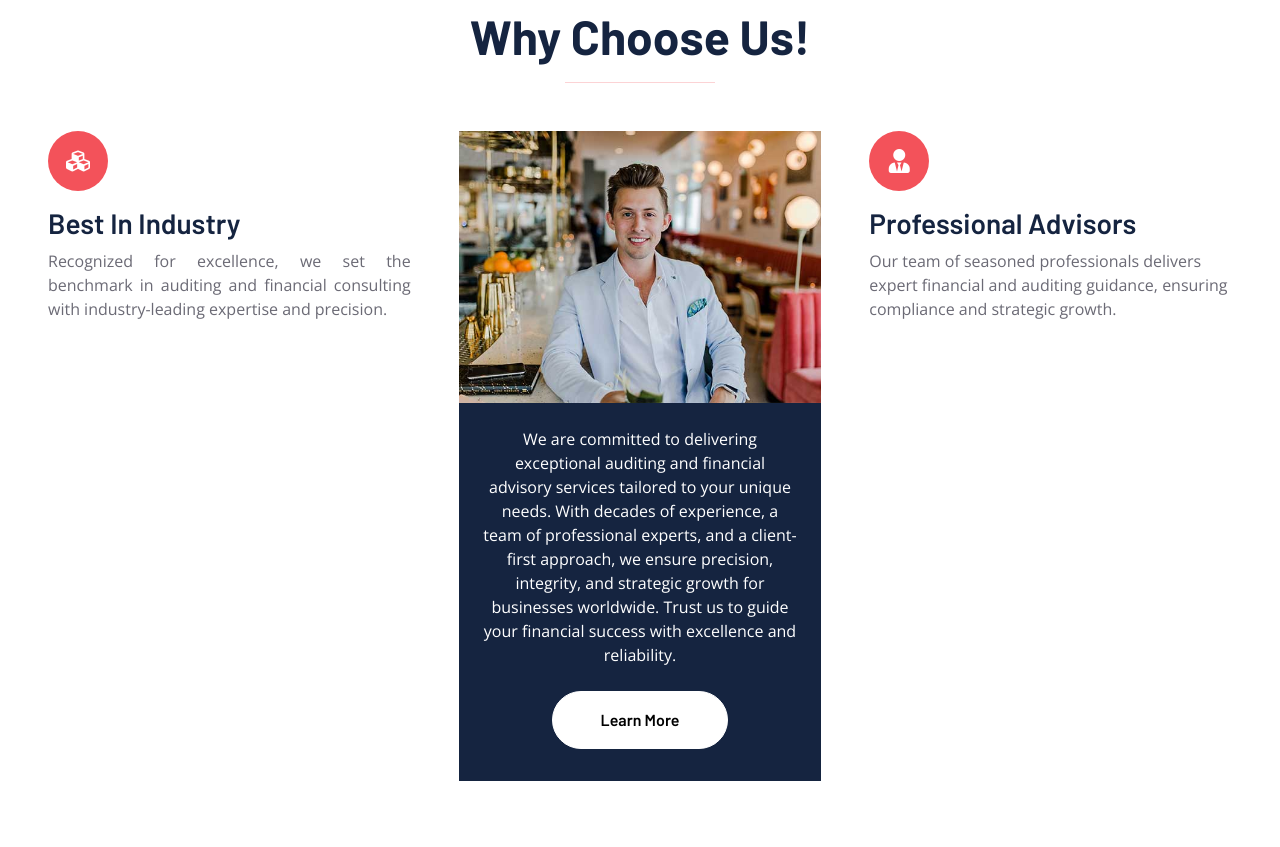
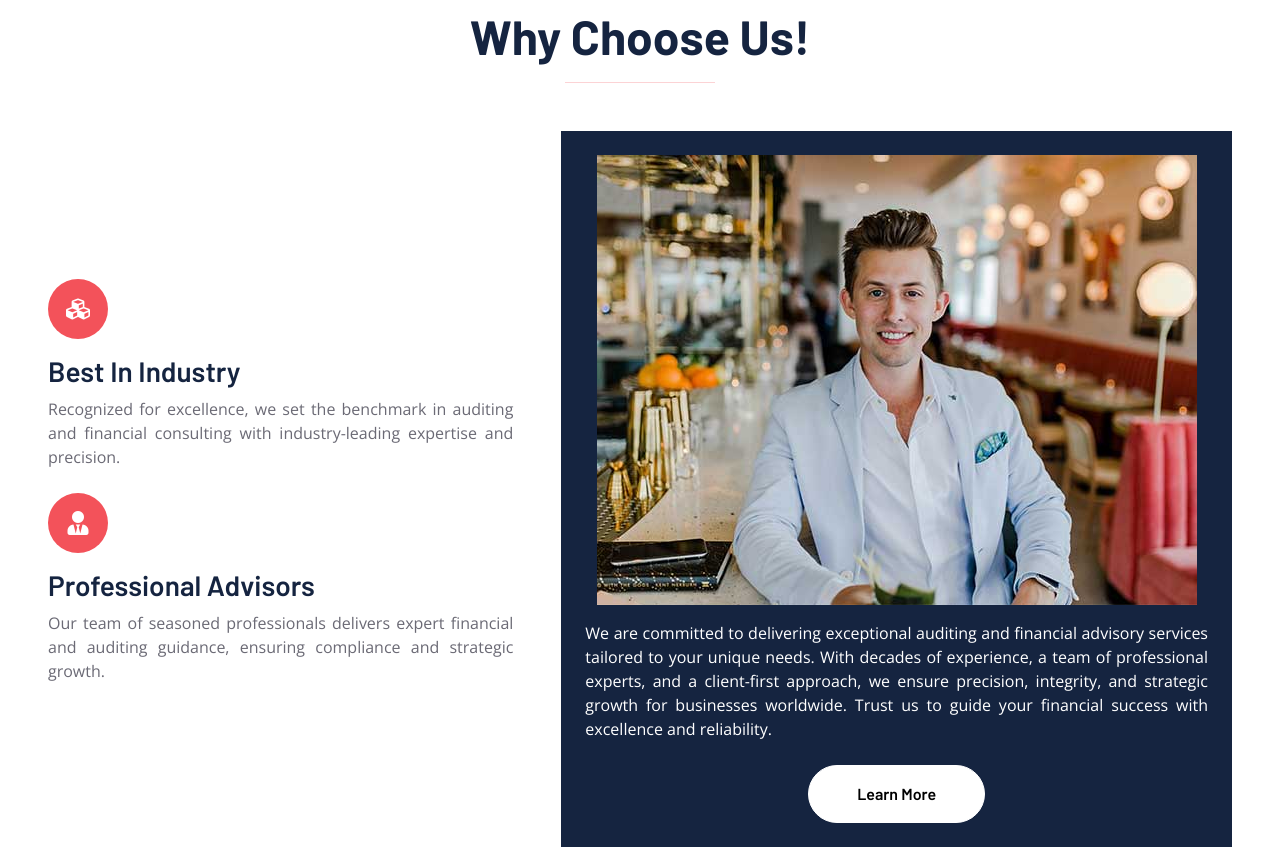
Before and after one commit to aamaudit/aamaudit.com, a plain HTML site: page index.html in a window 1280 px wide. Shown: the part 1780-2627 px from the top of the page. Drawn offline with nearby package versions, Linux system fonts and the light colour scheme.

Commit message:
Resolved merge conflicts

```diff
--- a/index.html
+++ b/index.html
@@ -177,41 +177,46 @@
 
 
     <!-- Features Start -->
+    <style>
+        .text-justify {
+            text-align: justify;
+        }
+    </style>
+
     <div class="container-fluid py-6 px-5">
         <div class="text-center mx-auto mb-5" style="max-width: 600px;">
             <h1 class="display-5 mb-0">Why Choose Us!</h1>
             <hr class="w-25 mx-auto bg-primary">
         </div>
-        <div class="row g-5">
-            <div class="col-lg-4">
-                <div class="row g-5">
-                    <div class="col-12">
+
+        <div class="row g-5 d-flex align-items-center">
+            <!-- Left Side: Best in Industry & Professional Advisors -->
+            <div class="col-lg-5">
+                <div class="mb-4">
                     <div class="bg-primary rounded-circle d-flex align-items-center justify-content-center mb-3" style="width: 60px; height: 60px;">
                         <i class="fa fa-cubes fs-4 text-white"></i>
                     </div>
                     <h3>Best In Industry</h3>
-                        <p class="mb-0 text-justify">Recognized for excellence, we set the benchmark in auditing and financial consulting with industry-leading expertise and precision.</p>
+                    <p class="text-justify">Recognized for excellence, we set the benchmark in auditing and financial consulting with industry-leading expertise and precision.</p>
                 </div>
-                </div>
-            </div>
-            <div class="col-lg-4">
-                <div class="d-block bg-dark h-100 text-center">
-                    <img class="img-fluid" src="img/feature.jpg" alt="">
-                    <div class="p-4">
-                        <p class="text-white mb-4">We are committed to delivering exceptional auditing and financial advisory services tailored to your unique needs. With decades of experience, a team of professional experts, and a client-first approach, we ensure precision, integrity, and strategic growth for businesses worldwide. Trust us to guide your financial success with excellence and reliability.</p>
-                        <a href="" class="btn btn-light py-md-3 px-md-5 rounded-pill mb-2">Learn More</a>
-                    </div>
-                </div>
-            </div>
-            <div class="col-lg-4">
-                <div class="row g-5">
-                    <div class="col-12">
+
+                <div>
                     <div class="bg-primary rounded-circle d-flex align-items-center justify-content-center mb-3" style="width: 60px; height: 60px;">
                         <i class="fa fa-user-tie fs-4 text-white"></i>
                     </div>
                     <h3>Professional Advisors</h3>
-                        <p class="mb-0">Our team of seasoned professionals delivers expert financial and auditing guidance, ensuring compliance and strategic growth.</p>
+                    <p class="text-justify">Our team of seasoned professionals delivers expert financial and auditing guidance, ensuring compliance and strategic growth.</p>
                 </div>
+            </div>
+
+            <!-- Right Side: Image, Box & Description -->
+            <div class="col-lg-7">
+                <div class="d-block bg-dark h-100 text-center p-4">
+                    <img class="img-fluid mb-3" src="img/feature.jpg" alt="Feature Image">
+                    <p class="text-white text-justify mb-4">
+                        We are committed to delivering exceptional auditing and financial advisory services tailored to your unique needs. With decades of experience, a team of professional experts, and a client-first approach, we ensure precision, integrity, and strategic growth for businesses worldwide. Trust us to guide your financial success with excellence and reliability.
+                    </p>
+                    <a href="" class="btn btn-light py-md-3 px-md-5 rounded-pill">Learn More</a>
                 </div>
             </div>
         </div>
```
Lines whose indentation alone changed are shown as unchanged.
